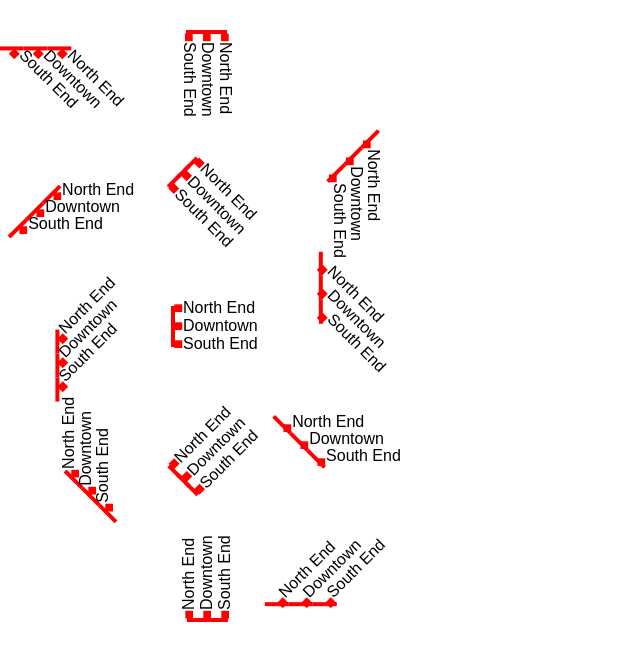
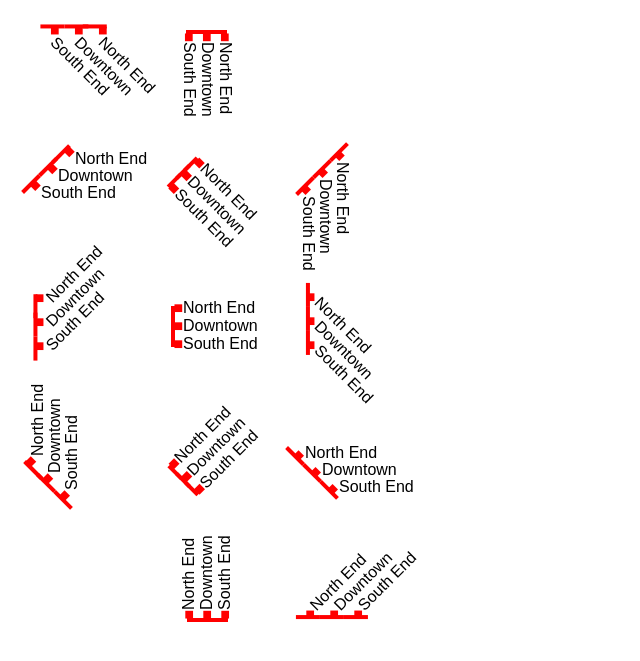
Before and after one commit to mccalluc/subway-map, a plain HTML site: page index.html in a window 1280 px wide. Shown: the whole page, without its empty margins (0-640 px from the left). Drawn offline with Linux system fonts and the light colour scheme.

Commit message:
Closer ...

```diff
--- a/index.html
+++ b/index.html
@@ -46,6 +46,8 @@ td {
     bottom: 0.4em;
 }
 
+/**********************/
+
 .subway .e-w {
     transform: rotate(-90deg);
 }
@@ -62,22 +64,52 @@ td {
     transform: rotate(-45deg);
 }
 
+/**********************/
+
 .subway .up li {
     transform: rotate(-45deg);
+    transform-origin: left;
 }
 .subway .up li:before {
     transform: rotate(45deg);
-    transform-origin: left;
-    top: 0px !important;
+    top: -0.75em !important;
+    left: -0.75em !important;
 }
+.subway .up li:after {
+    transform: rotate(45deg);
+    top: -0.5em !important;
+    left: -1em !important;
+}
+.subway .up li:first-child:before {
+    top: -0.50em !important;
+    left: -1em !important;
+}
+@media (-webkit-min-device-pixel-ratio:0) {
+    .subway .up li:first-child:before {
+        top: 0.45em;
+    }
+}
+
+.subway .up li:last-child:before {
+    bottom: 0.4em;
+}
+
+/**********************/
 
 .subway .down li {
     transform: rotate(45deg);
+    transform-origin: left;
 }
 .subway .down li:before {
     transform: rotate(-45deg);
     top: 0px !important;
 }
+.subway .down li:after {
+    transform: rotate(-45deg);
+    top: 0px !important;
+}
+
+/**********************/
 
 .subway .up li, .subway .down li {
     height: 1.5em;
```
